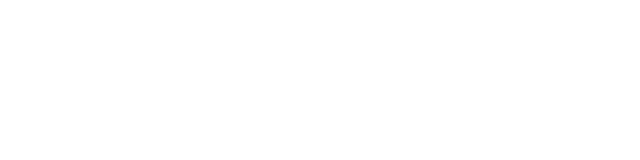
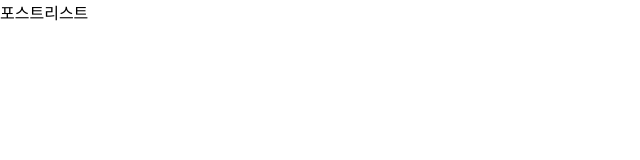
Before and after one commit to wooyoung85/blog, a React (Create React App) app in the folder blog-frontend/: page / in a window 1280 px wide. Before the commit this address had no page. Shown: the top 160 px of the page, without its empty margins (0-640 px from the left). Built offline with nearby package versions, Linux system fonts and the light colour scheme.

Commit message:
[Add] Router 적용

```diff
--- a/blog-frontend/package.json
+++ b/blog-frontend/package.json
@@ -14,8 +14,8 @@
     "web-vitals": "^1.0.1"
   },
   "scripts": {
-    "start": "react-scripts start",
-    "build": "react-scripts build",
+    "start": "cross-env NODE_PATH=src react-scripts start",
+    "build": "cross-env NODE_PATH=src react-scripts build",
     "test": "react-scripts test",
     "eject": "react-scripts eject"
   },
--- a/blog-frontend/src/App.js
+++ b/blog-frontend/src/App.js
@@ -1,12 +1,20 @@
 import React from 'react';
 import { Routes, Route } from 'react-router-dom';
 import LoginPage from 'pages/LoginPage';
+import PostListPage from 'pages/PostListPage';
+import RegisterPage from 'pages/RegisterPage';
+import PostPage from 'pages/PostPage';
+import WritePage from 'pages/WritePage';
 
 const App = () => {
-  console.log(222);
   return (
     <Routes>
-      <Route component={LoginPage} path="/login" />
+      <Route element={<PostListPage />} path="/" />
+      <Route element={<LoginPage />} path="login" />
+      <Route element={<RegisterPage />} path="register" />
+      <Route element={<WritePage />} path="write" />
+      <Route path="@:username" element={<PostListPage />} />
+      <Route path="@:username/:postId" element={<PostPage />} />
     </Routes>
   );
 };
--- a/blog-frontend/src/pages/LoginPage.js
+++ b/blog-frontend/src/pages/LoginPage.js
@@ -1,7 +1,6 @@
 import React from 'react';
 
 const LoginPage = () => {
-  console.log(111);
   return <div>로그인</div>;
 };
 
--- /dev/null
+++ b/blog-frontend/src/pages/PostListPage.js
@@ -0,0 +1,13 @@
+import React from 'react';
+import { Outlet } from 'react-router';
+
+const PostListPage = () => {
+  return (
+    <>
+      <div>포스트리스트</div>
+      <Outlet />
+    </>
+  );
+};
+
+export default PostListPage;
--- /dev/null
+++ b/blog-frontend/src/pages/PostPage.js
@@ -0,0 +1,11 @@
+import React from 'react';
+
+const PostPage = () => {
+  return (
+    <>
+      <div>포스트읽기</div>
+    </>
+  );
+};
+
+export default PostPage;
--- /dev/null
+++ b/blog-frontend/src/pages/RegisterPage.js
@@ -0,0 +1,7 @@
+import React from 'react';
+
+const RegisterPage = () => {
+  return <div>회원가입</div>;
+};
+
+export default RegisterPage;
--- /dev/null
+++ b/blog-frontend/src/pages/WritePage.js
@@ -0,0 +1,7 @@
+import React from 'react';
+
+const WritePage = () => {
+  return <div>글쓰기</div>;
+};
+
+export default WritePage;
```
